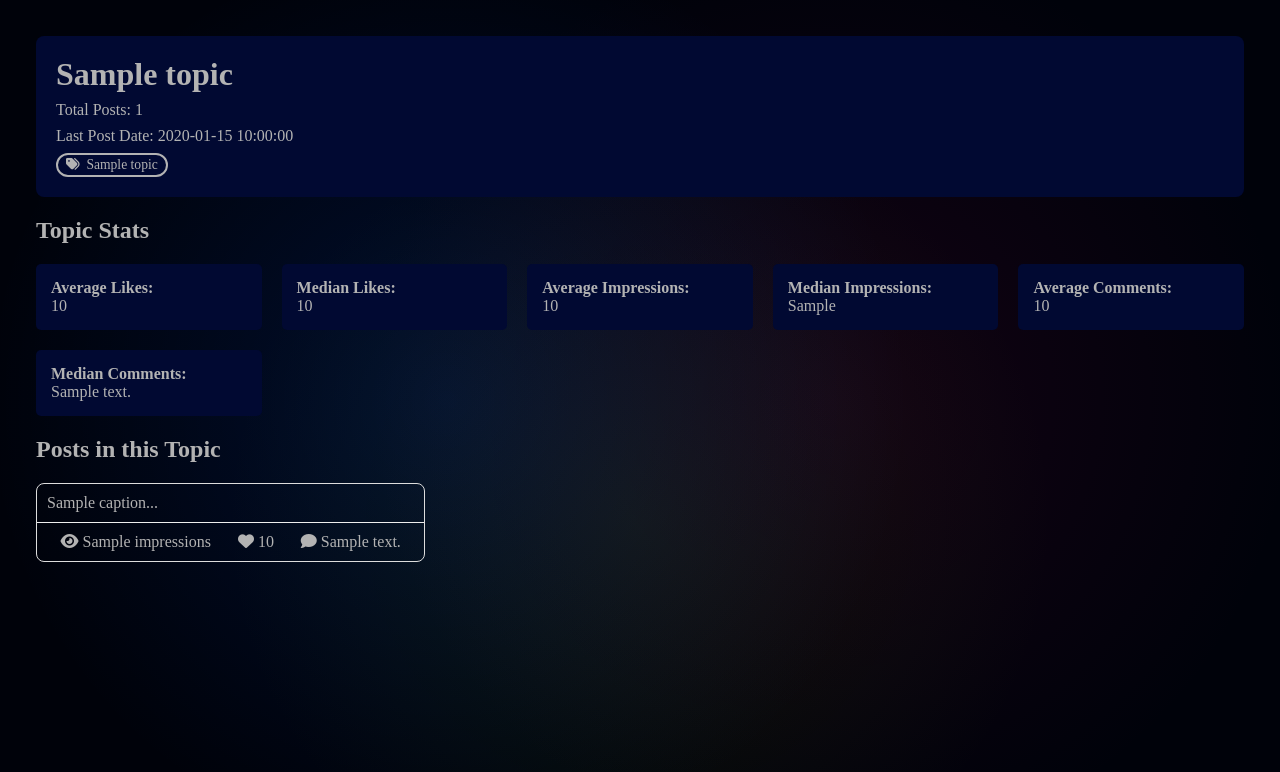
After one commit to utsav0/content-os, a Flask app: template templates/topic.html in a window 1280 px wide. The commit adds this page. Shown: the top 772 px of the page. Run offline with Flask 3, Linux system fonts and the light colour scheme; the template is opened without the code that fills it: most values are stand-ins (such as "Sample title", 1, 10 or a date in 2020); some libraries are stand-ins or nearby versions.

Commit message:
Added individual topic page

```diff
--- a/app.py
+++ b/app.py
@@ -6,6 +6,7 @@ import os
 from dotenv import load_dotenv
 import logging
 from logging.handlers import RotatingFileHandler
+import statistics
 
 # Load environment
 load_dotenv()
@@ -40,9 +41,6 @@ def get_db_connection():
 @app.route("/")
 def home():
     return render_template("home.html")
-@app.route("/post-data")
-def post_data():
-    return render_template("index.html")
 
 @app.route("/posts")
 def posts():
@@ -58,18 +56,6 @@ def posts():
     except mysql.connector.Error as err:
         app.logger.error(f"Database error: {err}")
         return "Database error", 500
-
-@app.route("/api/posts/ids")
-def get_post_ids():
-    try:
-        with get_db_connection() as conn:
-            cursor = conn.cursor()
-            cursor.execute("SELECT post_id FROM posts")
-            ids = [str(row[0]) for row in cursor.fetchall()]
-            return jsonify(ids)
-    except mysql.connector.Error as err:
-        app.logger.error(f"Database error: {err}")
-        return jsonify({"error": "Database error"}), 500
 
 @app.route("/api/posts")
 def api_posts():
@@ -208,6 +194,75 @@ def show_post_details(post_id):
         return "Database error", 500
 
 
+@app.route("/topic/<int:topic_id>")
+def show_topic_details(topic_id):
+    try:
+        with get_db_connection() as conn:
+            cursor = conn.cursor(dictionary=True)
+
+            # Fetch topic details
+            cursor.execute("SELECT * FROM topics WHERE id = %s", (topic_id,))
+            topic = cursor.fetchone()
+
+            if not topic:
+                return "Topic not found", 404
+
+            # Fetch all posts for this topic
+            cursor.execute("""
+                SELECT p.*
+                FROM posts p
+                JOIN topic_posts tp ON p.post_id = tp.post_id
+                WHERE tp.topic_id = %s
+                ORDER BY p.post_datetime DESC
+            """, (topic_id,))
+            posts = cursor.fetchall()
+
+            # Fetch relevant topics
+            cursor.execute("""
+                SELECT t.id, t.name, COUNT(t.id) as post_count
+                FROM topics t
+                JOIN topic_posts tp ON t.id = tp.topic_id
+                WHERE tp.post_id IN (
+                    SELECT post_id FROM topic_posts WHERE topic_id = %s
+                ) AND t.id != %s
+                GROUP BY t.id, t.name
+                ORDER BY post_count DESC
+                LIMIT 10
+            """, (topic_id, topic_id))
+            relevant_topics = cursor.fetchall()
+
+            total_posts = len(posts)
+            last_post_date = ""
+            if posts:
+                last_post_date = posts[0]['post_datetime'].strftime('%d %B %Y')
+
+            # Calculate stats
+            likes = [p['likes'] for p in posts if p['likes'] is not None]
+            impressions = [p['impressions'] for p in posts if p['impressions'] is not None]
+            comments = [p['comments'] for p in posts if p['comments'] is not None]
+
+            stats = {
+                'avg_likes': statistics.mean(likes) if likes else 0,
+                'median_likes': statistics.median(likes) if likes else 0,
+                'avg_impressions': statistics.mean(impressions) if impressions else 0,
+                'median_impressions': statistics.median(impressions) if impressions else 0,
+                'avg_comments': statistics.mean(comments) if comments else 0,
+                'median_comments': statistics.median(comments) if comments else 0,
+            }
+
+            return render_template('topic.html',
+                                   topic=topic,
+                                   posts=posts,
+                                   total_posts=total_posts,
+                                   last_post_date=last_post_date,
+                                   stats=stats,
+                                   relevant_topics=relevant_topics)
+
+    except mysql.connector.Error as err:
+        app.logger.error(f"Database error in topic details: {err}")
+        return "Database error", 500
+
+
 @app.route("/api/search-suggestions")
 def search_suggestions():
     query = request.args.get("query", "")
--- a/static/css/global.css
+++ b/static/css/global.css
@@ -96,3 +96,7 @@
  .hoverable-white:hover {
      color: color-mix(in hsl, var(--clr-p), white 50%)
  }
+
+ .nulled-link{
+    text-decoration: none;
+ }
--- a/static/css/home.css
+++ b/static/css/home.css
@@ -94,7 +94,6 @@ button a,
 }
 
 .suggestion-item {
-    text-decoration: none;
     color: color-mix(in hsl, var(--clr-p), transparent 30%);
     height: 1.2lh;
 }
--- a/static/css/individual_post.css
+++ b/static/css/individual_post.css
@@ -1,8 +1,3 @@
-a {
-    text-decoration: none;
-    color: var(--clr-p);
-}
-
 .container {
     display: grid;
     grid-template-columns: 1fr 300px;
--- a/static/css/posts.css
+++ b/static/css/posts.css
@@ -93,7 +93,6 @@ main.data-container {
     display: inline-block;
     overflow: hidden;
     text-overflow: ellipsis;
-    text-decoration: none;
     text-wrap: nowrap;
     padding-right: 1ch;
 }
--- /dev/null
+++ b/static/css/topic.css
@@ -0,0 +1,93 @@
+/* Basic styling for the topic page */
+.topic-container {
+    display: flex;
+    flex-direction: column;
+    gap: 20px;
+    padding: 20px;
+}
+
+.topic-header {
+    background-color: var(--clr-bg2);
+    padding: 20px;
+    border-radius: 8px;
+    display: flex;
+    flex-direction: column;
+    gap: var(--common-spacing-half);
+}
+
+.topic-header h1 {
+    margin: 0;
+    font-size: 2em;
+}
+
+.topic-stats {
+    display: grid;
+    grid-template-columns: repeat(auto-fit, minmax(200px, 1fr));
+    gap: 20px;
+}
+
+.stat {
+    background-color: var(--clr-bg2);
+    padding: 15px;
+    border-radius: 5px;
+}
+
+.stat-label {
+    font-weight: bold;
+}
+
+.posts-grid {
+    display: grid;
+    grid-template-columns: repeat(auto-fill, minmax(300px, 1fr));
+    gap: 20px;
+}
+
+.post-card {
+    border: 1px solid #ddd;
+    border-radius: 8px;
+    overflow: hidden;
+    text-decoration: none;
+    color: inherit;
+    display: flex;
+    flex-direction: column;
+}
+
+.post-card__media {
+    width: 100%;
+    height: 200px;
+    object-fit: cover;
+}
+
+.post-card__caption {
+    padding: 10px;
+    flex-grow: 1;
+}
+
+.post-card__stats {
+    padding: 10px;
+    display: flex;
+    justify-content: space-around;
+    border-top: 1px solid #eee;
+}
+
+.extra-details {
+    display: flex;
+    flex-wrap: wrap;
+    gap: 10px;
+}
+
+.extra-details__item {
+    font-size: 0.85rem;
+    padding: 2px 8px;
+    border-radius: 30rem;
+    transition: background-color 0.3s ease;
+    border: 2px solid var(--clr-p);
+    display: flex;
+    gap: 1ch;
+    align-items: center;
+
+}
+
+.extra-details__item:hover {
+    background-color: color-mix(in hsl, var(--clr-p), transparent 80%);
+}
--- a/static/js/home.js
+++ b/static/js/home.js
@@ -25,7 +25,7 @@ const fetchSuggestions = async (query) => {
         data.topics.forEach(topic => {
             const link = document.createElement("a");
             link.href = `/topic/${topic.id}`;
-            link.classList.add("suggestion-item", "suggestion-item--topic");
+            link.classList.add("suggestion-item", "suggestion-item--topic", "nulled-link", "hoverable-white");
             link.textContent = topic.name;
             suggestionsContainer.appendChild(link);
         });
@@ -33,7 +33,7 @@ const fetchSuggestions = async (query) => {
         data.posts.forEach(post => {
             const link = document.createElement("a");
             link.href = `/post/${post.post_id}`;
-            link.classList.add("suggestion-item", "suggestion-item--post");
+            link.classList.add("suggestion-item", "suggestion-item--post", "nulled-link", "hoverable-white");
             link.textContent = post.caption;
             suggestionsContainer.appendChild(link);
         });
--- a/templates/home.html
+++ b/templates/home.html
@@ -8,13 +8,8 @@
     <link rel="stylesheet" href="{{ url_for('static', filename='css/global.css') }}">
     <link rel="stylesheet" href="{{ url_for('static', filename='css/home.css') }}">
 
-    <!-- Just for live server -->
-    <link rel="stylesheet" href="/static/css/global.css">
-    <link rel="stylesheet" href="/static/css/home.css">
-
     <script src="https://kit.fontawesome.com/6bf5f276c4.js" crossorigin="anonymous"></script>
 </head>
-
 <body>
     <main>
         <div class="search-bar nice-box">
--- a/templates/posts.html
+++ b/templates/posts.html
@@ -7,9 +7,6 @@
     <title>All Posts</title>
     <link rel="stylesheet" href="{{ url_for('static', filename='css/global.css') }}">
     <link rel="stylesheet" href="{{ url_for('static', filename='css/posts.css') }}">
-
-    <link rel="stylesheet" href="/static/css/global.css">
-    <link rel="stylesheet" href="/static/css/posts.css">
     <script src="https://kit.fontawesome.com/6bf5f276c4.js" crossorigin="anonymous"></script>
 </head>
 
@@ -72,7 +69,7 @@
         <div id="posts-container" class="data-container__item data-container__item--post-container">
             {% for post in posts %}
             <div class="post">
-                <a href="/post/{{ post.post_id }}" class="post__caption hoverable-white">
+                <a href="/post/{{ post.post_id }}" class="post__caption hoverable-white nulled-link">
                     {{ post.caption|e }}
                 </a>
                 <div class="post__stats">
--- /dev/null
+++ b/templates/topic.html
@@ -0,0 +1,90 @@
+<!DOCTYPE html>
+<html lang="en">
+
+<head>
+    <meta charset="UTF-8">
+    <meta name="viewport" content="width=device-width, initial-scale=1.0">
+    <title>{{ topic.name }} - Topic Details</title>
+    <link rel="stylesheet" href="{{ url_for('static', filename='css/global.css') }}">
+    <link rel="stylesheet" href="{{ url_for('static', filename='css/topic.css') }}">
+    <script src="https://kit.fontawesome.com/6bf5f276c4.js" crossorigin="anonymous"></script>
+</head>
+
+<body>
+    <div class="topic-container">
+        {% if topic %}
+        <div class="topic-header">
+            <h1>{{ topic.name }}</h1>
+            <p>Total Posts: {{ total_posts }}</p>
+            <p>Last Post Date: {{ last_post_date }}</p>
+            <div class="extra-details">
+                {% for topic in relevant_topics %}
+                <a href="/topic/{{ topic.id }}" class="extra-details__item extra-details__item--similar-topics nulled-link hoverable-white"><i
+                        class="fa-solid fa-tags"></i>{{ topic.name }}</a>
+                {% endfor %}
+            </div>
+        </div>
+
+        <h2>Topic Stats</h2>
+        <div class="topic-stats">
+            <div class="stat">
+                <p class="stat-label">Average Likes:</p>
+                <p class="stat-value">{{ stats.avg_likes | round(2) }}</p>
+            </div>
+            <div class="stat">
+                <p class="stat-label">Median Likes:</p>
+                <p class="stat-value">{{ stats.median_likes }}</p>
+            </div>
+            <div class="stat">
+                <p class="stat-label">Average Impressions:</p>
+                <p class="stat-value">{{ stats.avg_impressions | round(2) }}</p>
+            </div>
+            <div class="stat">
+                <p class="stat-label">Median Impressions:</p>
+                <p class="stat-value">{{ stats.median_impressions }}</p>
+            </div>
+            <div class="stat">
+                <p class="stat-label">Average Comments:</p>
+                <p class="stat-value">{{ stats.avg_comments | round(2) }}</p>
+            </div>
+            <div class="stat">
+                <p class="stat-label">Median Comments:</p>
+                <p class="stat-value">{{ stats.median_comments }}</p>
+            </div>
+        </div>
+
+        <h2>Posts in this Topic</h2>
+        <div class="posts-grid">
+            {% for post in posts %}
+            <a href="{{ url_for('show_post_details', post_id=post.post_id) }}" class="post-card">
+                {% if post.media_url and not post.media_url.startswith('http') %}
+                {% set extension = post.media_url.split('.')[-1].lower() %}
+                {% if extension in ['jpg', 'jpeg', 'png', 'gif'] %}
+                <img src="{{ url_for('static', filename='media/' + post.media_url) }}" alt="Post Media"
+                    class="post-card__media">
+                {% elif extension in ['mp4', 'webm'] %}
+                <video controls class="post-card__media">
+                    <source src="{{ url_for('static', filename='media/' + post.media_url) }}"
+                        type="video/{{ extension }}">
+                    Your browser does not support the video tag.
+                </video>
+                {% endif %}
+                {% endif %}
+                <div class="post-card__caption">
+                    <p>{{ post.caption[:150] }}...</p>
+                </div>
+                <div class="post-card__stats">
+                    <span><i class="fas fa-eye"></i> {{ post.impressions }}</span>
+                    <span><i class="fas fa-heart"></i> {{ post.likes }}</span>
+                    <span><i class="fas fa-comment"></i> {{ post.comments }}</span>
+                </div>
+            </a>
+            {% endfor %}
+        </div>
+        {% else %}
+        <h1>Topic not found.</h1>
+        {% endif %}
+    </div>
+</body>
+
+</html>
```
Also changed, not shown: templates/index.html (deleted, +0 -43 lines), templates/individual_post.html (+4 -4 lines).
